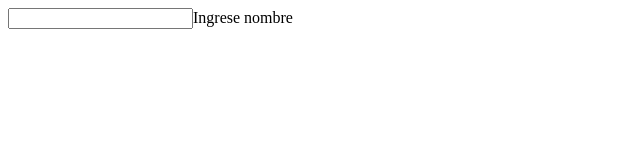
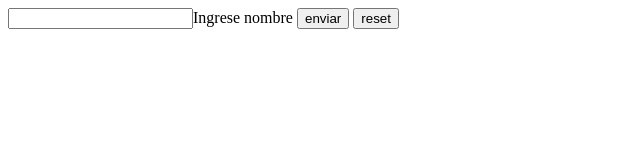
Before and after one commit to federg11/ejercitacion, a plain HTML site: page index.html in a window 1280 px wide. Shown: the whole page, without its empty margins (0-640 px from the left). Drawn offline with Linux system fonts and the light colour scheme.

Commit message:
subiando a rama prueba

```diff
--- a/index.html
+++ b/index.html
@@ -8,6 +8,7 @@
 </head>
 <body>
     <input type="text">Ingrese nombre
-
+    <button>enviar</button>
+    <button>reset</button>
 </body>
 </html>
```
